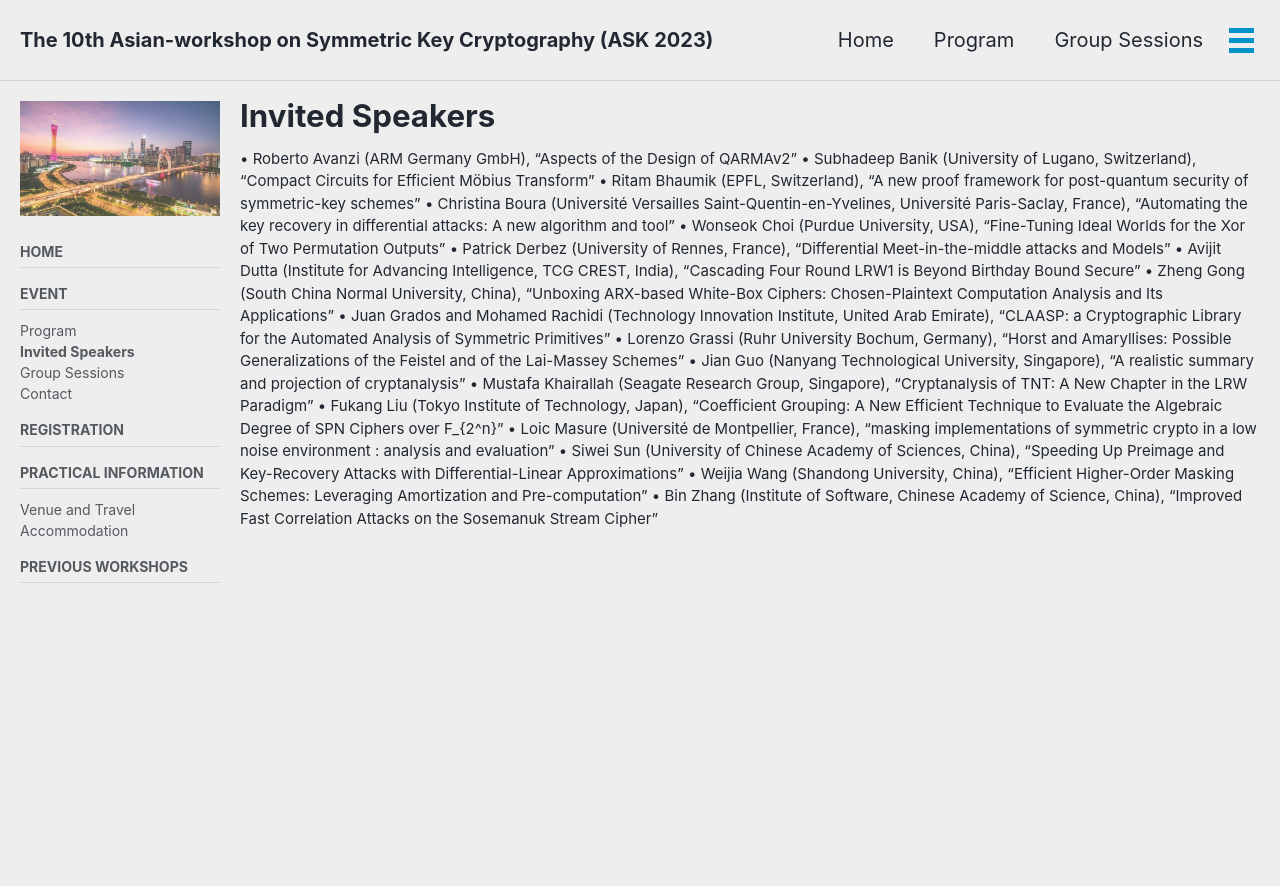
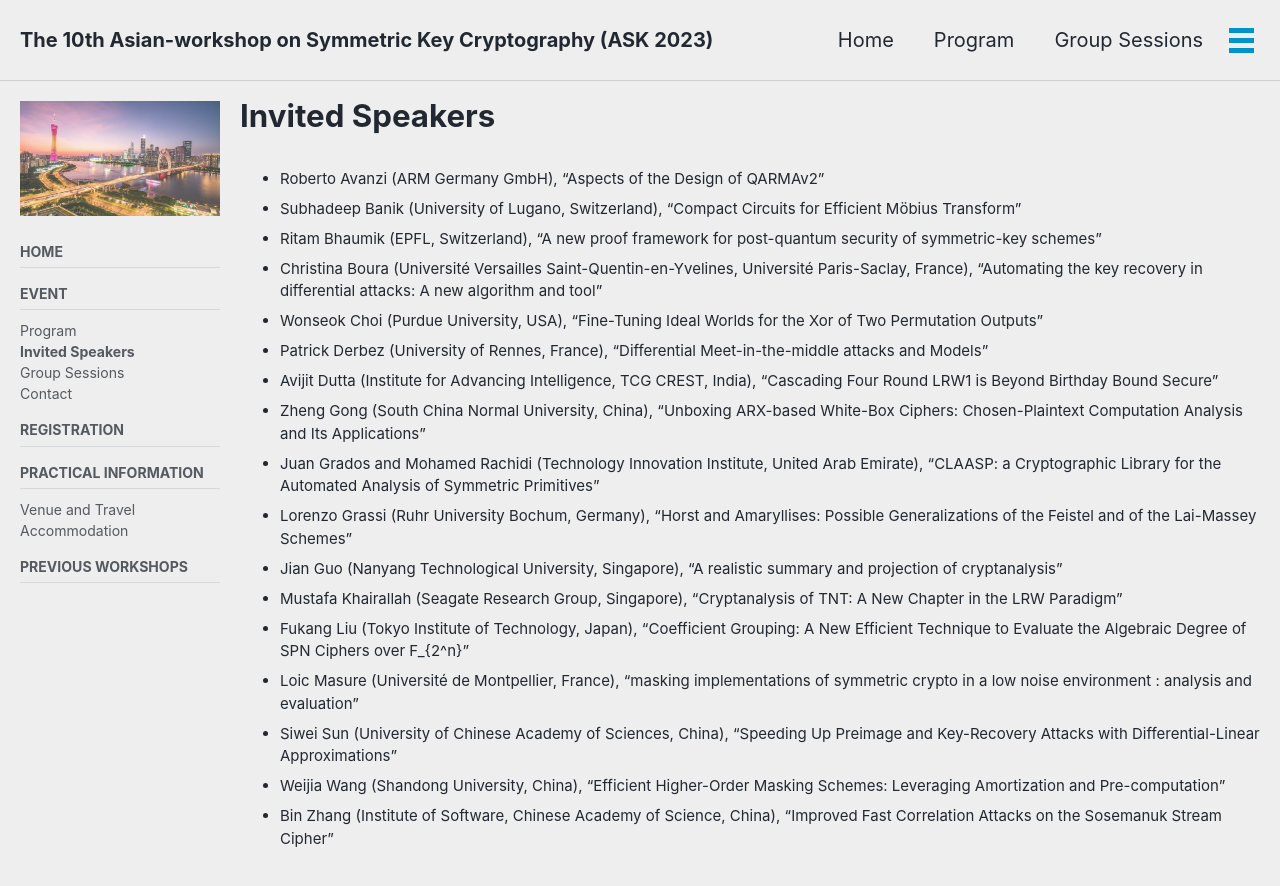
Before and after one commit to cryptanalysisbench/SATbench, a Jekyll site: the page built from invited.md, in a window 1280 px wide and 900 px high. Shown: the top 886 px of the window. Built offline with Jekyll 4.4.1, drawn with Linux system fonts in a browser that asks for light colours; cached includes are drawn as plain includes; nearby versions of some CDN libraries; our own code applies the rules of GitHub Pages for plain Markdown files.

```diff
--- a/invited.md
+++ b/invited.md
@@ -11,24 +11,23 @@ sidebar:
 
 # Invited Speakers
 
-•	Roberto Avanzi (ARM Germany GmbH), “Aspects of the Design of QARMAv2”
-•	Subhadeep Banik (University of Lugano, Switzerland), “Compact Circuits for Efficient Möbius Transform”
-•	Ritam Bhaumik (EPFL, Switzerland), “A new proof framework for post-quantum security of symmetric-key schemes”
-•	Christina Boura (Université Versailles Saint-Quentin-en-Yvelines, Université Paris-Saclay, France), “Automating the key recovery in differential attacks: A new algorithm and tool”
-•	Wonseok Choi (Purdue University, USA), “Fine-Tuning Ideal Worlds for the Xor of Two Permutation Outputs”
-•	Patrick Derbez (University of Rennes, France), “Differential Meet-in-the-middle attacks and Models”
-•	Avijit Dutta (Institute for Advancing Intelligence, TCG CREST, India), “Cascading Four Round LRW1 is Beyond Birthday Bound Secure”
-•	Zheng Gong (South China Normal University, China), “Unboxing ARX-based White-Box Ciphers: Chosen-Plaintext Computation Analysis and Its Applications”
-•	Juan Grados and Mohamed Rachidi (Technology Innovation Institute, United Arab Emirate), “CLAASP: a Cryptographic Library for the Automated Analysis of Symmetric Primitives”
-•	Lorenzo Grassi (Ruhr University Bochum, Germany), “Horst and Amaryllises: Possible Generalizations of the Feistel and of the Lai-Massey Schemes”
-•	Jian Guo (Nanyang Technological University, Singapore), “A realistic summary and projection of cryptanalysis”
-•	Mustafa Khairallah (Seagate Research Group, Singapore), “Cryptanalysis of TNT: A New Chapter in the LRW Paradigm”
-•	Fukang Liu (Tokyo Institute of Technology, Japan), “Coefficient Grouping: A New Efficient Technique to Evaluate the Algebraic Degree of SPN Ciphers over F_{2^n}”
-•	Loic Masure (Université de Montpellier, France), “masking implementations of symmetric crypto in a low noise environment : analysis and evaluation”
-•	Siwei Sun (University of Chinese Academy of Sciences, China), “Speeding Up Preimage and Key-Recovery Attacks with Differential-Linear Approximations”
-•	Weijia Wang (Shandong University, China), “Efficient Higher-Order Masking Schemes: Leveraging Amortization and Pre-computation”
-•	Bin Zhang (Institute of Software, Chinese Academy of Science, China), “Improved Fast Correlation Attacks on the Sosemanuk Stream Cipher”
-
+- Roberto Avanzi (ARM Germany GmbH), “Aspects of the Design of QARMAv2”
+- Subhadeep Banik (University of Lugano, Switzerland), “Compact Circuits for Efficient Möbius Transform”
+- Ritam Bhaumik (EPFL, Switzerland), “A new proof framework for post-quantum security of symmetric-key schemes”
+- Christina Boura (Université Versailles Saint-Quentin-en-Yvelines, Université Paris-Saclay, France), “Automating the key recovery in differential attacks: A new algorithm and tool”
+- Wonseok Choi (Purdue University, USA), “Fine-Tuning Ideal Worlds for the Xor of Two Permutation Outputs”
+- Patrick Derbez (University of Rennes, France), “Differential Meet-in-the-middle attacks and Models”
+- Avijit Dutta (Institute for Advancing Intelligence, TCG CREST, India), “Cascading Four Round LRW1 is Beyond Birthday Bound Secure”
+- Zheng Gong (South China Normal University, China), “Unboxing ARX-based White-Box Ciphers: Chosen-Plaintext Computation Analysis and Its Applications”
+- Juan Grados and Mohamed Rachidi (Technology Innovation Institute, United Arab Emirate), “CLAASP: a Cryptographic Library for the Automated Analysis of Symmetric Primitives”
+- Lorenzo Grassi (Ruhr University Bochum, Germany), “Horst and Amaryllises: Possible Generalizations of the Feistel and of the Lai-Massey Schemes”
+- Jian Guo (Nanyang Technological University, Singapore), “A realistic summary and projection of cryptanalysis”
+- Mustafa Khairallah (Seagate Research Group, Singapore), “Cryptanalysis of TNT: A New Chapter in the LRW Paradigm”
+- Fukang Liu (Tokyo Institute of Technology, Japan), “Coefficient Grouping: A New Efficient Technique to Evaluate the Algebraic Degree of SPN Ciphers over F_{2^n}”
+- Loic Masure (Université de Montpellier, France), “masking implementations of symmetric crypto in a low noise environment : analysis and evaluation”
+- Siwei Sun (University of Chinese Academy of Sciences, China), “Speeding Up Preimage and Key-Recovery Attacks with Differential-Linear Approximations”
+- Weijia Wang (Shandong University, China), “Efficient Higher-Order Masking Schemes: Leveraging Amortization and Pre-computation”
+- Bin Zhang (Institute of Software, Chinese Academy of Science, China), “Improved Fast Correlation Attacks on the Sosemanuk Stream Cipher”
 
 
 
```
